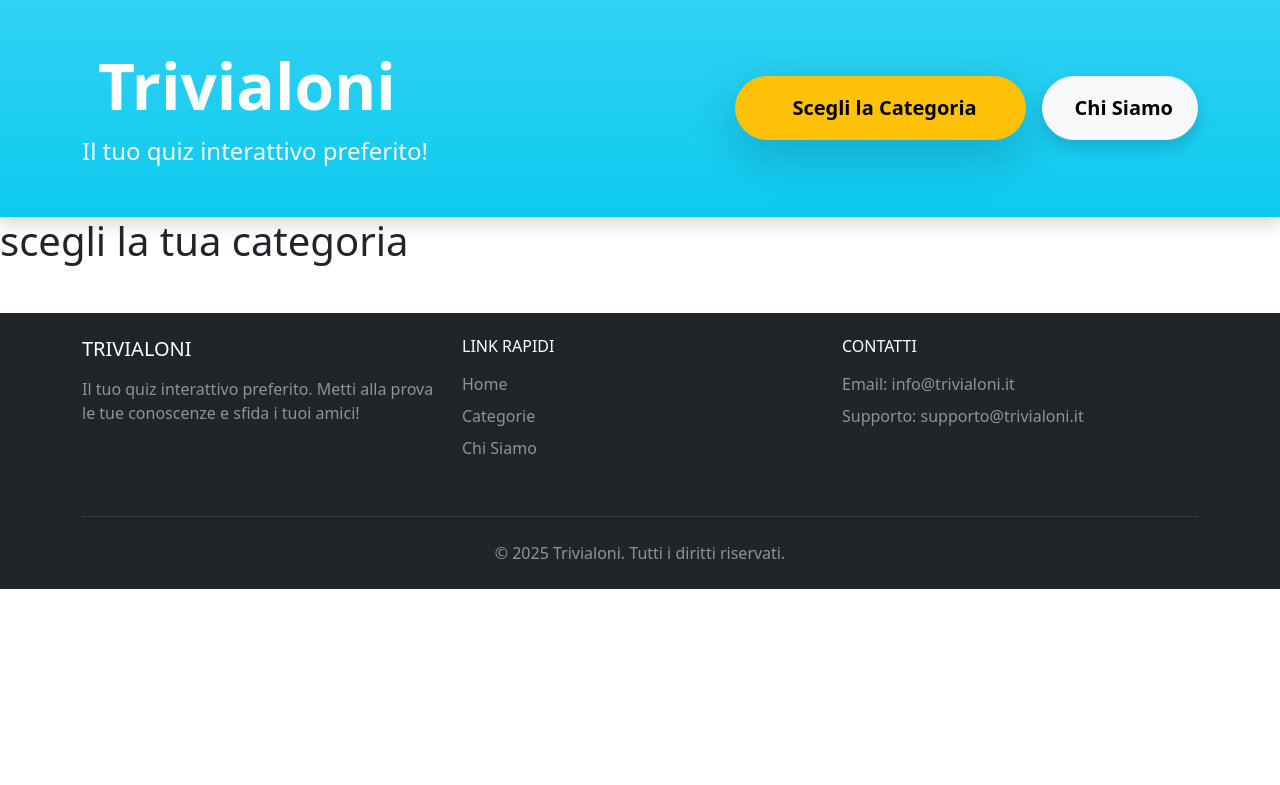
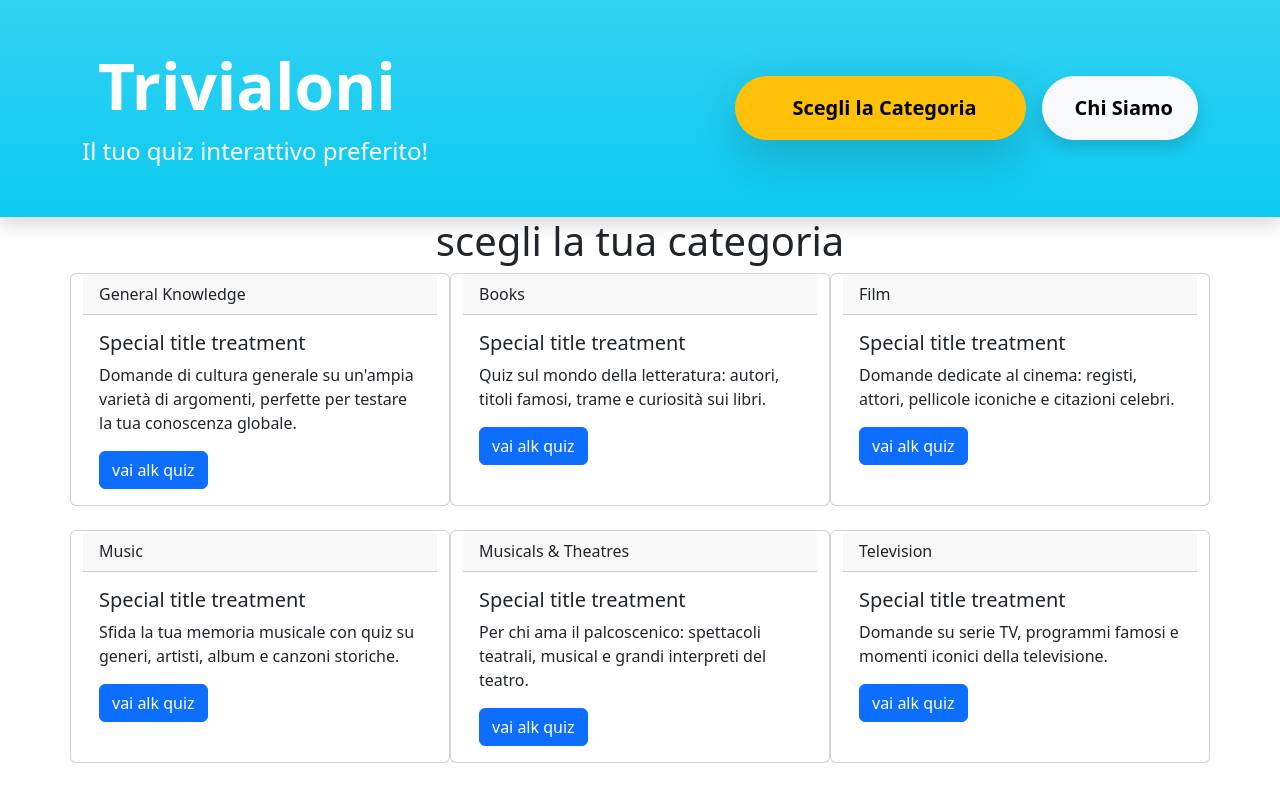
Before and after one commit to FrancescoTullio/trivialoni, a React (Vite) app: page /category in a window 1280 px wide. Shown: the top 785 px of the page. Built offline with nearby package versions, Linux system fonts and the light colour scheme.

Commit message:
feat: enhance category selection with descriptions and update routing for quiz
con enrico liveshare

```diff
--- a/src/App.jsx
+++ b/src/App.jsx
@@ -7,78 +7,97 @@ import Quiz from "./pages/Quiz";
 import NotFound from "./pages/NotFound";
 const categoryArray = [
     {
-        name :"General Knowledge",
-        id : 9
+        name: "General Knowledge",
+        id: 9,
+        description: "Domande di cultura generale su un'ampia varietà di argomenti, perfette per testare la tua conoscenza globale."
     },
     {
-        name :"Books",
-        id : 10
+        name: "Books",
+        id: 10,
+        description: "Quiz sul mondo della letteratura: autori, titoli famosi, trame e curiosità sui libri."
     },
     {
-        name :"Film",
-        id : 11
+        name: "Film",
+        id: 11,
+        description: "Domande dedicate al cinema: registi, attori, pellicole iconiche e citazioni celebri."
     },
     {
-        name :"Music",
-        id : 12
+        name: "Music",
+        id: 12,
+        description: "Sfida la tua memoria musicale con quiz su generi, artisti, album e canzoni storiche."
     },
     {
-        name :"Musicals & Theatres",
-        id : 13
+        name: "Musicals & Theatres",
+        id: 13,
+        description: "Per chi ama il palcoscenico: spettacoli teatrali, musical e grandi interpreti del teatro."
     },
     {
-        name :"Television",
-        id : 14
+        name: "Television",
+        id: 14,
+        description: "Domande su serie TV, programmi famosi e momenti iconici della televisione."
     },
     {
-        name :"Board Games",
-        id : 16
+        name: "Board Games",
+        id: 16,
+        description: "Quiz dedicati ai giochi da tavolo, dalle regole dei classici alle curiosità sui più moderni."
     },
     {
-        name :"Scienze e Nature",
-        id : 17
+        name: "Scienze e Nature",
+        id: 17,
+        description: "Testa le tue conoscenze su biologia, fisica, chimica, ambiente e meraviglie naturali."
     },
     {
-        name :"Computers",
-        id : 18
+        name: "Computers",
+        id: 18,
+        description: "Domande sul mondo dell’informatica: software, hardware, Internet e storia dei computer."
     },
     {
-        name :"Mathematics",
-        id : 19
+        name: "Mathematics",
+        id: 19,
+        description: "Per gli amanti dei numeri: quiz su logica, formule, calcoli e curiosità matematiche."
     },
     {
-        name :"Mythologi",
-        id : 20
+        name: "Mythologi",
+        id: 20,
+        description: "Mettiti alla prova con domande su divinità, leggende e miti delle culture antiche."
     },
     {
-        name :"Sports",
-        id : 21
+        name: "Sports",
+        id: 21,
+        description: "Quiz su sport, atleti, eventi e record che hanno fatto la storia delle competizioni."
     },
     {
-        name :"Geography",
-        id : 22
+        name: "Geography",
+        id: 22,
+        description: "Domande su paesi, capitali, montagne, fiumi e tutto ciò che riguarda il nostro pianeta."
     },
     {
-        name :"History",
-        id : 23
+        name: "History",
+        id: 23,
+        description: "Ripercorri le epoche storiche con domande su eventi, battaglie e personaggi famosi."
     },
     {
-        name :"Politics",
-        id : 24
+        name: "Politics",
+        id: 24,
+        description: "Quiz sul mondo politico: sistemi di governo, leader storici e attualità istituzionali."
     },
     {
-        name :"Art",
-        id : 25
+        name: "Art",
+        id: 25,
+        description: "Scopri quanto conosci il mondo dell’arte: pittura, scultura, correnti artistiche e grandi maestri."
     },
     {
-        name :"Celebrities",
-        id : 26
+        name: "Celebrities",
+        id: 26,
+        description: "Domande su personaggi famosi del mondo dello spettacolo, della moda e dei social media."
     },
     {
-        name :"Animals",
-        id : 27
+        name: "Animals",
+        id: 27,
+        description: "Quiz sugli animali del mondo: specie, habitat, curiosità e caratteristiche sorprendenti."
     }
 ]
+
 /////////////////////////
 ///// GLOBAL CONTEXT ////
 /////////////////////////
@@ -96,7 +115,7 @@ function App() {
             <Route element={<AppLayout />}>
               <Route path="/" element={<HomePage />} />
               <Route path="/category" element={<Category />} />
-              <Route path="/category/:id" element={<Quiz />} />
+              <Route path="/quiz/:id" element={<Quiz />} />
               <Route path="*" element={<NotFound />} />
             </Route>
           </Routes>
--- a/src/layout/AppLayout.jsx
+++ b/src/layout/AppLayout.jsx
@@ -8,12 +8,14 @@ function AppLayout() {
       <div>
         <AppHeader />
         <main>
+          <div className="container">
             <Outlet />
+          </div>
         </main>
         <AppFooter />
       </div>
     </>
-    )
-};
+  );
+}
 
 export default AppLayout;
--- a/src/pages/Category.jsx
+++ b/src/pages/Category.jsx
@@ -1,16 +1,32 @@
+import { useContext } from "react";
+import { Link } from "react-router-dom";
+import GlobalContext from "../context/GlobalContext";
 function Category() {
-
-
+  const { GlobalProviderValue } = useContext(GlobalContext);
+  const { categoryArray } = GlobalProviderValue;
 
   return (
     <>
-    <h1>scegli la tua categoria </h1>
-    {/* <Link to="/category/9" >
-      General Knowledge
-    </Link> */}
+      <h1 className="text-center">scegli la tua categoria </h1>
+      <div className="row row-cols-1 row-cols-md-3 g-4">
+        {categoryArray.map((e) => (
+        <div className="card">
+          <div className="card-header">{e.name}</div>
+          <div className="card-body">
+            <h5 className="card-title">Special title treatment</h5>
+            <p className="card-text">
+              {e.description}
+            </p>
+            <Link to={`/quiz/${e.id}`} className="btn btn-primary">
+              vai alk quiz
+            </Link>
+          </div>
+        </div>
+      ))}
+      </div>
 
     </>
-  )
+  );
 }
 
-export default  Category
+export default Category;
```
Lines whose indentation alone changed are shown as unchanged.
